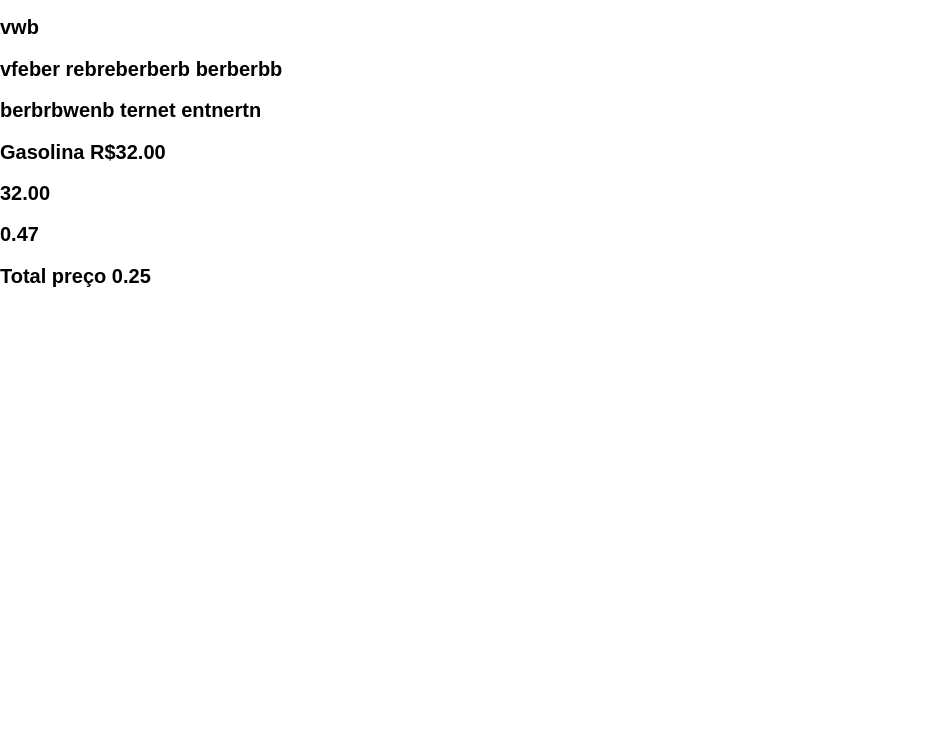
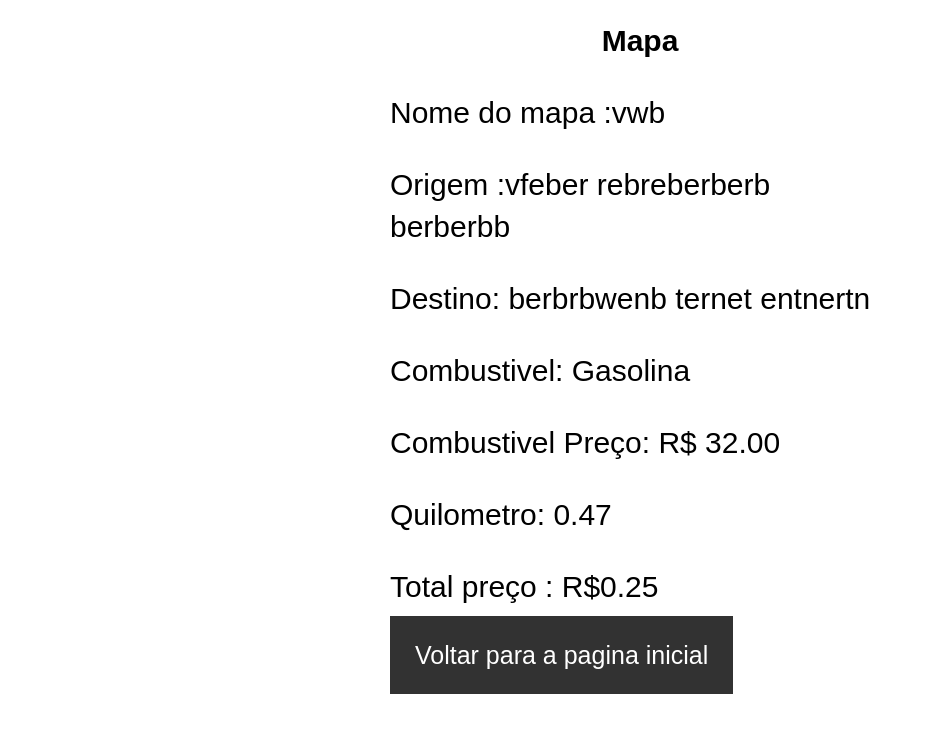
Before and after one commit to marcosvicente/ProjectMaps, a Django app: a page that uses templates/detail.html in a window 1280 px wide. Shown: the top 733 px of the page, without its empty margins (0-932 px from the left). Run offline with Django 3.2, Linux system fonts and the light colour scheme; data comes from the database, SQL or seed files in the repository; some libraries are stand-ins or nearby versions.

Commit message:
detail css finish

```diff
--- a/core/static/css/base.css
+++ b/core/static/css/base.css
@@ -319,7 +319,28 @@ header h1{
 	margin-right:auto;
 	display:block;
 }
-
+/* * * * * * * * * * *
+ * Error Lista for* *
+ * * * * * * * * * * */
+.mapa-detail{
+	margin-left:auto;
+	margin-right:auto;
+	width:50em;
+}
+.mapa-detail h1{
+	font-size:3em;
+	text-align:center;
+}
+.mapa-detail p{
+	font-size:3em;
+}
+.mapa-detail a{
+	text-decoration:none;
+	font-size:2.5em;
+	color:#fff;
+	background:#323232;
+	padding:1em;
+}
 /* * * * * * * * * * *
  * Error Lista form* *
  * * * * * * * * * * */
--- a/templates/detail.html
+++ b/templates/detail.html
@@ -4,29 +4,53 @@
 
 {% block css %}
 <link rel="stylesheet" href="{% static 'css/base.css' %}">
-
+<link rel="stylesheet" href="{%static 'normalize-css/normalize.css'%}">
+<link rel="stylesheet" href="{% static 'animate.css/animate.css'%}" type="text/css" media="screen" charset="utf-8"/>
 {% endblock %}
 
 {% block content%}
 
+<section class="mapa-detail animated fadeIn">
+	<h1>Mapa</h1>
+	<p>Nome do mapa :{{ object.nome}}</p>
 
-<h1>{{ object.nome}}</h1>
+	<p>Origem :{{ object.origem}}</p>
 
-<h1>{{ object.origem}}</h1>
+	<p>Destino: {{ object.destino}}</p>
 
-<h1>{{ object.destino}}</h1>
+	<p>Combustivel: {{ object.combustivel.combustivel}}</p>
 
-<h1>{{ object.combustivel}}</h1>
+	<p>Combustivel Preço: R$ {{ object.combustivel.preco}}</p>
 
-<h1>{{ object.combustivel.preco}}</h1>
+	<p>Quilometro: {{ object.quilometros }} </p>
 
-<h1>{{ object.quilometros }}</h1>
+	<p>Total preço : R${{object.total_preco}}</p>
 
-<h1>Total preço {{object.total_preco}}</h1>
-
+	<a href="{% url 'index'%}">Voltar para a pagina inicial</a>
+</section>
 {% endblock %}
 
 {% block js%}
 
-<script type="text/javascript" src='{% static 'angular/angular.js' %}'></script>
+<!-- biclioteca de animação -->
+<script type="text/javascript" src="{% static 'wow/dist/wow.min.js'%}"></script>
+
+<script type="text/javascript" language="javascript" charset="utf-8">
+
+	var wow = new WOW(
+		{
+			boxClass:     'wow',      // animated element css class (default is wow)
+			animateClass: 'animated', // animation css class (default is animated)
+			offset:       0,          // distance to the element when triggering the animation (default is 0)
+			mobile:       true,       // trigger animations on mobile devices (default is true)
+			live:         true,       // act on asynchronously loaded content (default is true)
+			callback:     function(box) {
+				// the callback is fired every time an animation is started
+				// the argument that is passed in is the DOM node being animated
+			},
+			scrollContainer: null // optional scroll container selector, otherwise use window
+		}
+	);
+	wow.init();
+</script>
 {% endblock %}
```
Also changed, not shown: templates/destino.html (+8 -7 lines), templates/index.html (+21 -6 lines), templates/origem.html (+9 -8 lines).
